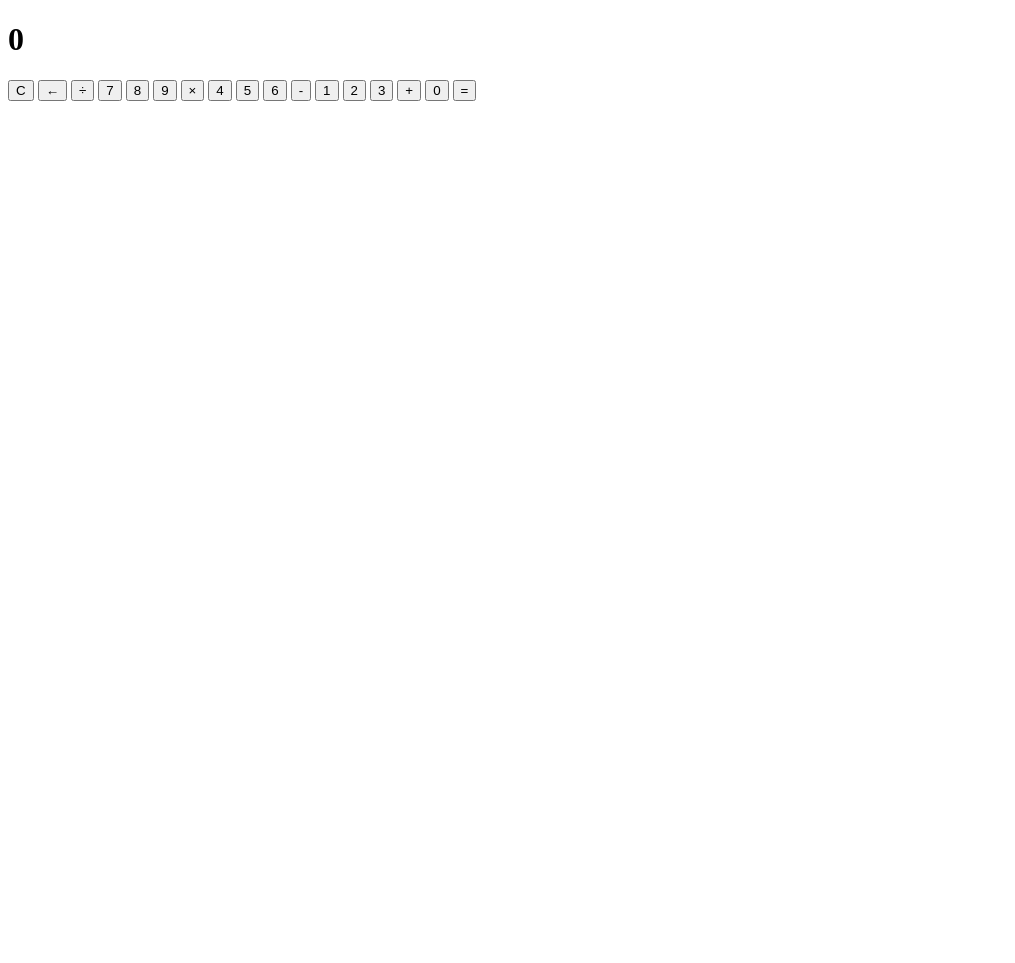
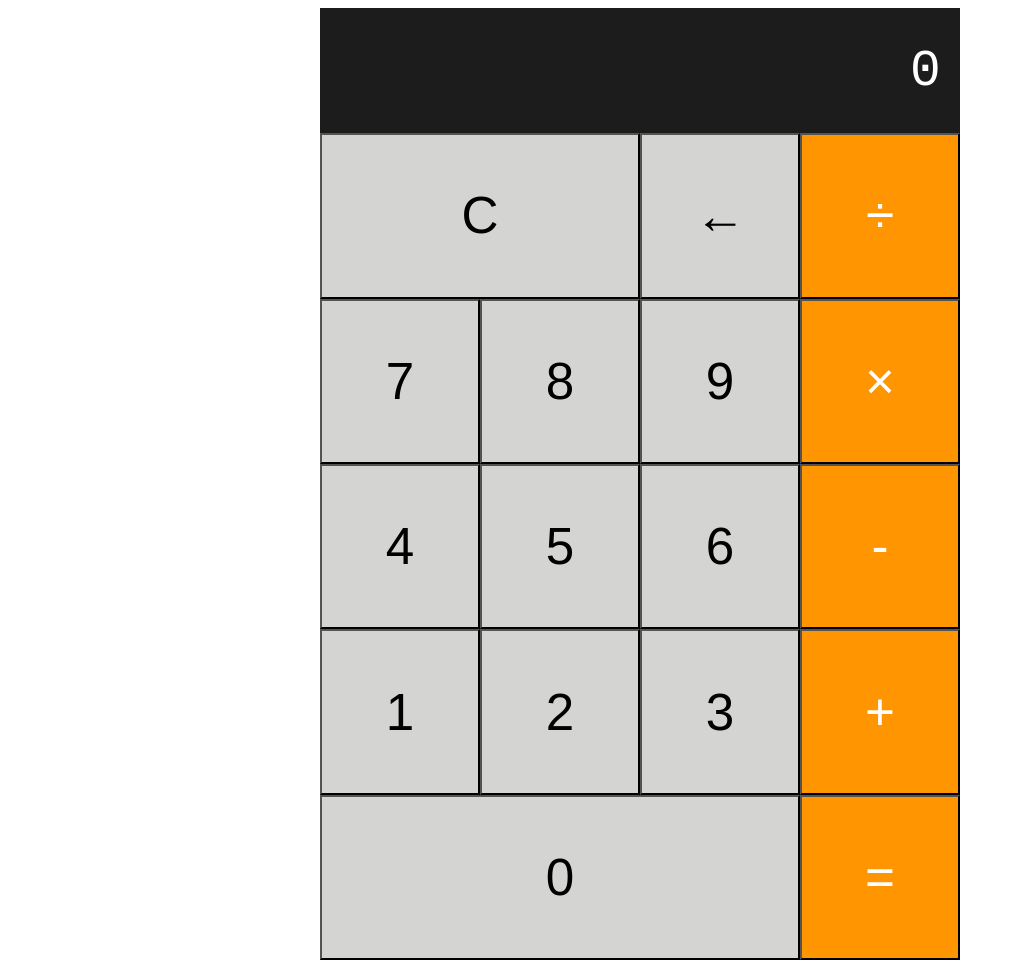
Before and after one commit to nicoabb/iOS-Calculator, a plain HTML site: page index.html in a window 1280 px wide. Shown: the whole page, without its empty margins (0-1015 px from the left). Before the commit the page ends 800 px from the top, so only its background shows below. Drawn offline with Linux system fonts and the light colour scheme.

Commit message:
Fix bugs

```diff
--- a/index.html
+++ b/index.html
@@ -1,11 +1,11 @@
 <!DOCTYPE html>
 <html lang="en">
     <head>
-    <meta charset="UTF-8">
-    <meta http-equiv="X-UA-Compatible" content="IE=edge">
-    <meta name="viewport" content="width=device-width, initial-scale=1.0">
+        <meta charset="UTF-8" />
+        <meta http-equiv="X-UA-Compatible" content="IE=edge" />
+        <meta name="viewport" content="width=device-width, initial-scale=1.0" />
         <title>2nd Project</title>
-    <link rel="stylesheet" href="project2.css">
+        <link rel="stylesheet" href="./styles.css" />
     </head>
     <body>
         <div class="result">
@@ -14,13 +14,20 @@
         <div class="buttons">
             <!-- ROW 1 -->
             <button class="general clear" onclick="operate(event)">C</button>
-        <button class="general" onclick="backspace()">&larr;</button> <!--&larr; stands for left arrow-->
-        <button class="general operator" onclick="operate(event)">&#247;</button> <!--Character entity for divide symbol-->
+            <button class="general" onclick="backspace()">&larr;</button>
+            <!--&larr; stands for left arrow-->
+            <button class="general operator" onclick="operate(event)">
+                &#247;
+            </button>
+            <!--Character entity for divide symbol-->
             <!-- ROW 2 -->
             <button class="general" onclick="append(event)">7</button>
             <button class="general" onclick="append(event)">8</button>
             <button class="general" onclick="append(event)">9</button>
-        <button class="general operator" onclick="operate(event)">&#215;</button> <!--Character entity for multiply symbol-->
+            <button class="general operator" onclick="operate(event)">
+                &#215;
+            </button>
+            <!--Character entity for multiply symbol-->
             <!-- ROW 3 -->
             <button class="general" onclick="append(event)">4</button>
             <button class="general" onclick="append(event)">5</button>
@@ -35,6 +42,6 @@
             <button class="general cero" onclick="append(event)">0</button>
             <button class="general operator" onclick="solve()">=</button>
         </div>
-    <script src="project2.js"></script>
+        <script src="./main.js"></script>
     </body>
 </html>
```
Lines whose indentation alone changed are shown as unchanged.
